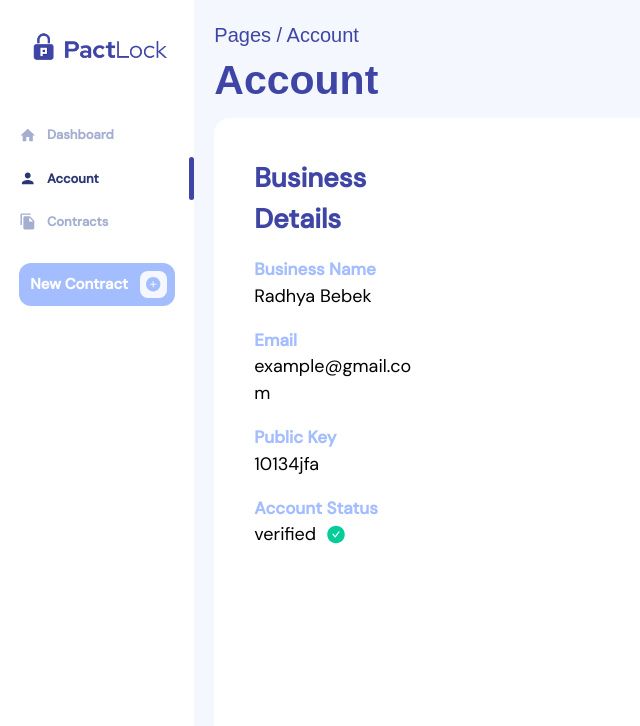
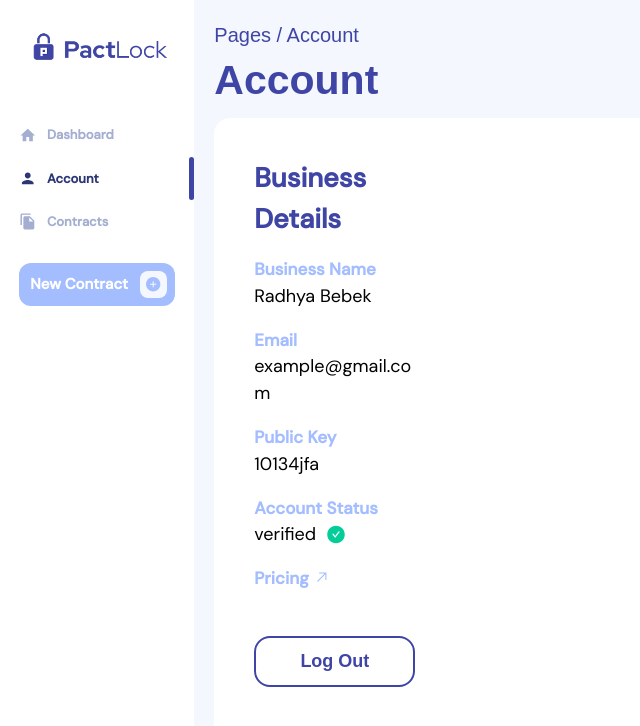
Before and after one commit to mie-intel/icp-diajak-alolgamerz, a Next.js app in the folder src/fe/: page /dashboard/account in a window 1280 px wide. Shown: the top 726 px of the page, without its empty margins (0-640 px from the left). Built offline with nearby package versions, Linux system fonts and the light colour scheme.

Commit message:
feat(LogOut and Pricing)

```diff
--- a/src/fe/src/modules/dashboard/account/ViewAccount.js
+++ b/src/fe/src/modules/dashboard/account/ViewAccount.js
@@ -7,6 +7,8 @@ import {
 } from "@/components/UI/Dashboard/DashboardBody";
 import { Button1 } from "@/components/UI/Button";
 import { DashboardHeader } from "@/components/UI/Dashboard/DashboardSkeleton";
+import { GoArrowUpRight } from "react-icons/go";
+import Link from "next/link";
 
 export default function EditAccount({
   account = {
@@ -27,6 +29,18 @@ export default function EditAccount({
           <DashboardData title="Email" isi={account.email} />
           <DashboardData title="Public Key" isi={account.publicKey} />
           <DashboardData title="Account Status" isi={account.isVerified} verified />
+          <Link
+            href="/dashboard/pricing"
+            className="relative mt-[11px] flex w-fit flex-col font-dmSans text-[12px] font-[700] text-lightpurple transition-all duration-300 hover:text-darkpurple hover:underline md:mt-[18px] md:text-[13px] xl:text-[17px]"
+          >
+            <div className="flex items-center justify-start gap-0 duration-300">
+              <span>Pricing</span>
+              <GoArrowUpRight className="mb-1 ml-1 duration-300" />
+            </div>
+          </Link>
+          <Button1 type="button" className="w-full self-end !p-[10px] !px-[15px]" outline>
+            Log Out
+          </Button1>
         </DashboardBox>
       </DashboardBox>
     </>
```
